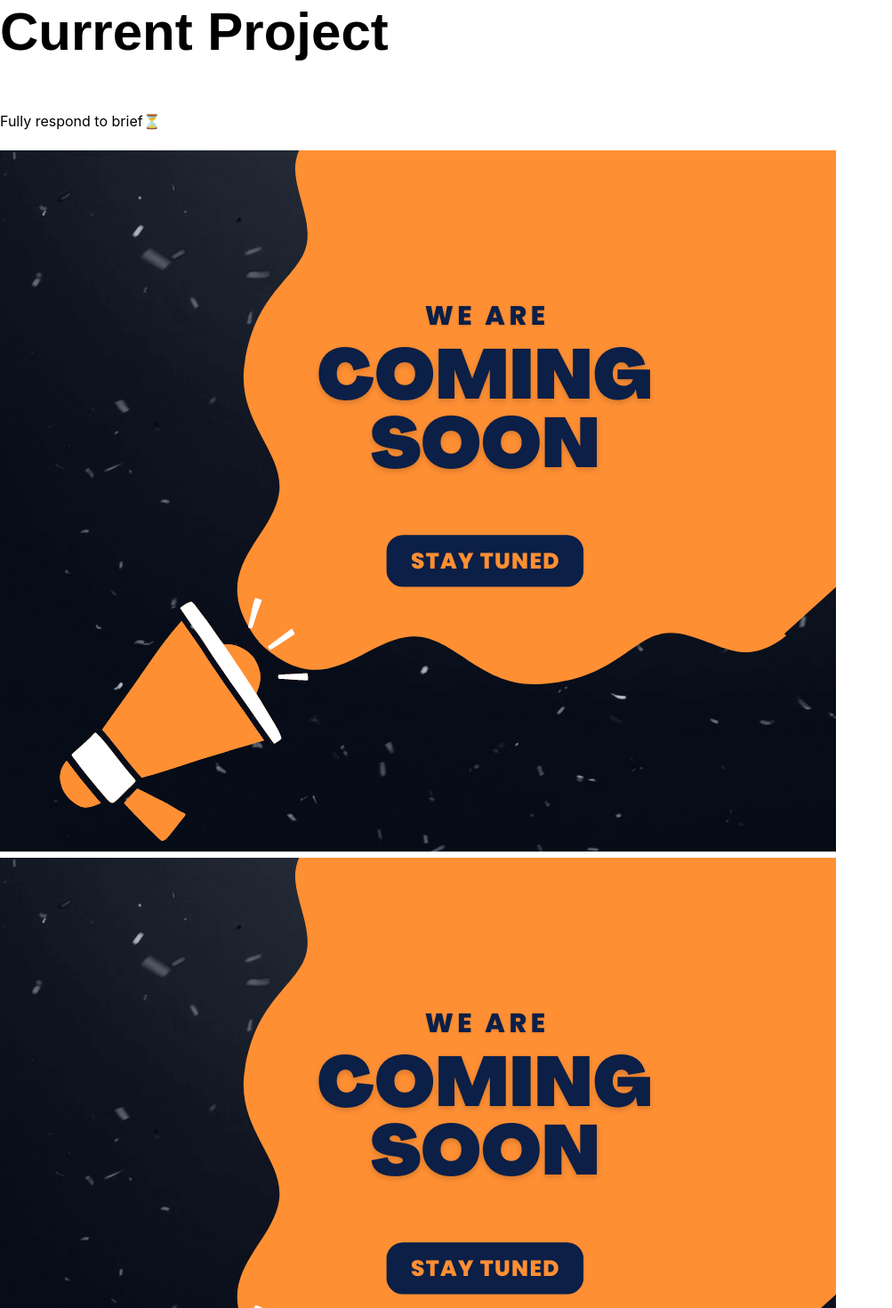
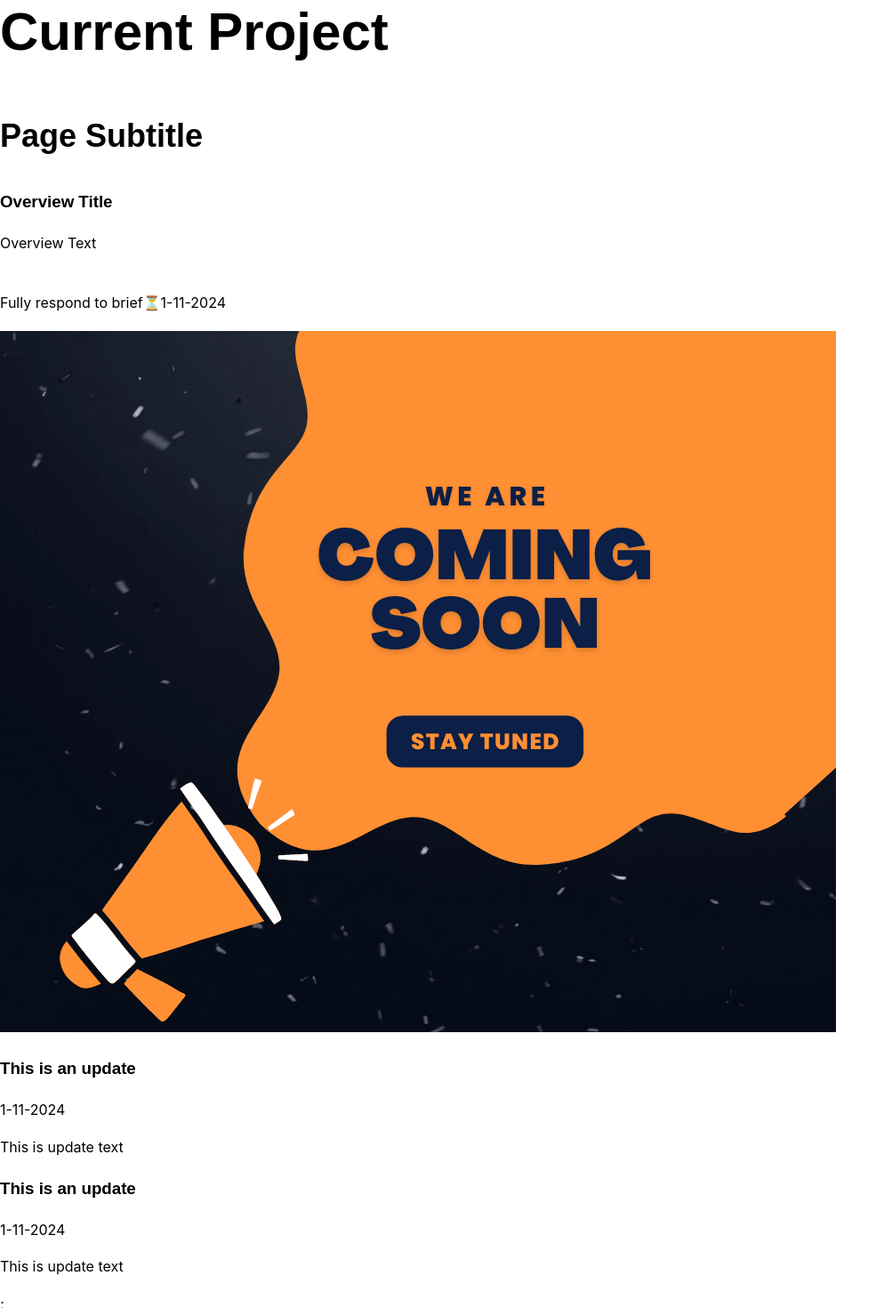
Before and after one commit to KnightIdeas/ki-portfolio-website, a React (Create React App) app: page /current-project in a window 1280 px wide. Shown: the part 120-1590 px from the top of the page at 89% size, without its empty margins (0-1003 px from the left). Built offline with nearby package versions, Linux system fonts and the light colour scheme.

Commit message:
CurrentProject: Create a method for easily adding updates, Add in placeholders for the other parts of the page
Add a method for inserting updates.
Add a method for joining the dates for the date arrays, look into using Date() to do the same perhaps.
Create placeholder text for the rest of the page.

```diff
--- a/src/components/CurrentProject.js
+++ b/src/components/CurrentProject.js
@@ -23,22 +23,39 @@ function CurrentProject () {
         }
     }
 
+    class Update {
+        constructor(title, date, text, image) {
+            this.title = title;
+            this.date = date;
+            this.text = text;
+            this.image = image;
+        }
+    }
+
     // Arrays
     const mileStones = [];
     const gallery = [];
-
-    // State management for milestone
-    const [completionDate, setCompletionDate] = ('');
-
+    const updates = [];
 
     // Add milestones
     mileStones.push(new MileStone(1, 'Fully respond to brief', false, [1,11,2024]));
 
+    // format the date for the milestone
+    mileStones.forEach((milestone) => {
+        milestone.estCompletionDate = milestone.estCompletionDate.join('-');
+    });
 
     // Method for adding images
     gallery.push(new Image(TempImage,'image coming soon', 'temp image title'));
-    gallery.push(new Image(TempImage,'image coming soon', 'temp image title'));
-    gallery.push(new Image(TempImage,'image coming soon', 'temp image title'));
+
+    // Method for adding updates
+    updates.push(new Update('This is an update',[1,11,2024],'This is update text',gallery[0]))
+    updates.push(new Update('This is an update',[1,11,2024],'This is update text',gallery[0]))
+
+    // Format the date for the updates
+    updates.forEach((update) => {
+        update.date = update.date.join('-');
+    });
 
     // Method for estimating deadline dates
     // Check for the current date
@@ -50,7 +67,7 @@ function CurrentProject () {
     return `${month}/${date}/${year}`;
     }
 
-    // Check the current date against the specified completion date
+    // Check the current date against the specified completion date, OPTIONAL
     function getEstimatedTBADate() {
         mileStones.map((milestone) => {
 
@@ -66,15 +83,13 @@ function CurrentProject () {
             </h1>
             <div className="subtitle-container">
             <h2 className="page-subtitle">
-
+            Page Subtitle
             </h2>
-            <h3 className="page-subtitle">
-
-            </h3>
             </div>
             <section className="overview-container">
-                <h3></h3>
-                <p></p>
+                <h3>Overview Title</h3>
+                <p>Overview Text</p>
+                <img />
             </section>
             <section className="milestones-container">
                 {mileStones.map((milestone) => (
@@ -83,7 +98,7 @@ function CurrentProject () {
                     className={`timeline-item ${milestone.completed ? `completed` : ``}`}>
                     <div className='timeline-content'> {milestone.text}
                         <span className='milestone-icon'>
-                            {milestone.completed ? '✔️' : '⏳'}
+                            {milestone.completed ? '✔️' : '⏳'}{milestone.estCompletionDate}
                         </span>
                     </div>
                     </div>
@@ -102,6 +117,18 @@ function CurrentProject () {
                     />
                 ))}
             </section>
+            <section className='updates-container'>
+                {updates.map((item, index) =>(
+                <div key={index}>
+
+                <h3>
+                    {item.title}
+                </h3>
+                <p>{item.date}</p>
+                <p>{item.text}</p>
+                </div>
+                ))};
+            </section>
         </div>
     )
 }
```
